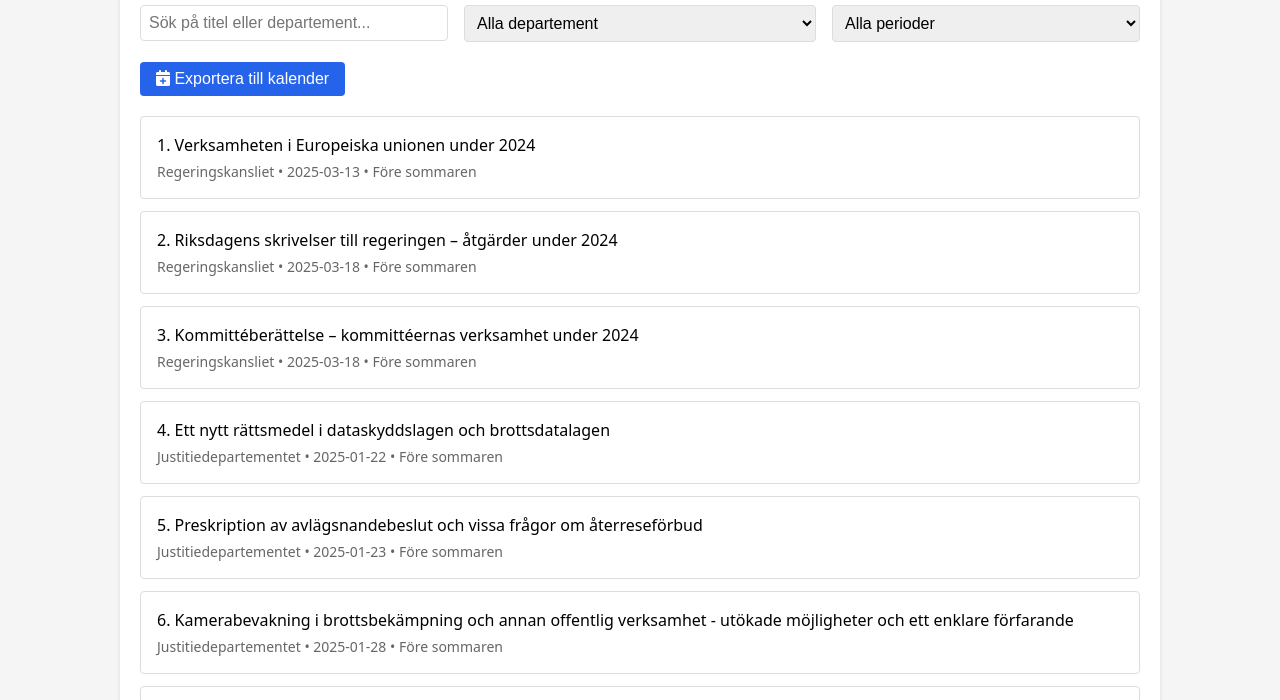
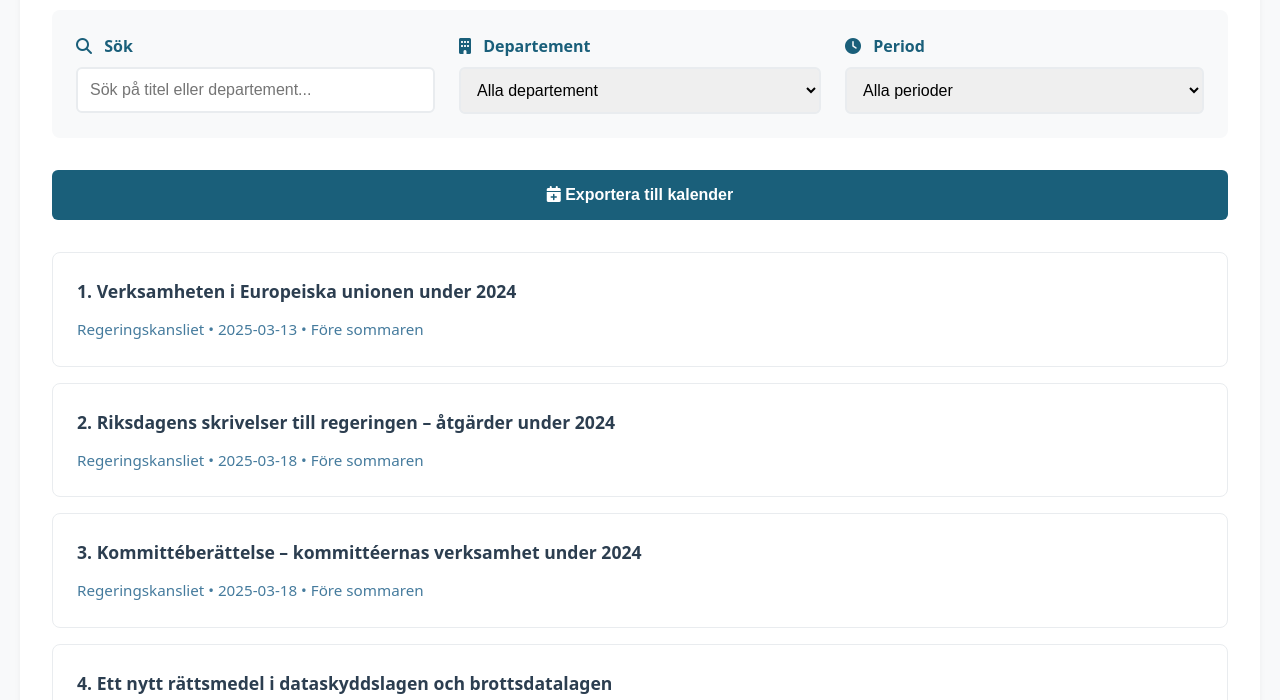
Before and after one commit to josaatt/tritagonistse, a plain HTML site: page index.html in a window 1280 px wide. Shown: the part 172-872 px from the top of the page. Drawn offline with Linux system fonts and the light colour scheme.

Commit message:
Update style.css

```diff
--- a/style.css
+++ b/style.css
@@ -1,28 +1,55 @@
+:root {
+    --primary-color: #1a5f7a;
+    --secondary-color: #457b9d;
+    --background-color: #f8f9fa;
+    --card-background: #ffffff;
+    --text-color: #2c3e50;
+    --border-color: #e9ecef;
+    --hover-color: #f1f5f9;
+    --date-color: #0f766e;
+}
+
 body {
     font-family: system-ui, -apple-system, sans-serif;
-    line-height: 1.5;
+    line-height: 1.6;
     margin: 0;
     padding: 20px;
-    background: #f5f5f5;
+    background: var(--background-color);
+    color: var(--text-color);
 }
 
 .container {
-    max-width: 1000px;
+    max-width: 1200px;
     margin: 0 auto;
-    background: white;
-    padding: 20px;
-    border-radius: 8px;
-    box-shadow: 0 2px 4px rgba(0,0,0,0.1);
+    background: var(--card-background);
+    padding: 2rem;
+    border-radius: 12px;
+    box-shadow: 0 4px 6px rgba(0, 0, 0, 0.05);
+}
+
+header {
+    margin-bottom: 2rem;
+    text-align: center;
 }
 
 h1 {
-    margin-top: 0;
+    color: var(--primary-color);
+    margin: 0;
+    font-size: 2.5rem;
+}
+
+.subtitle {
+    color: var(--secondary-color);
+    margin-top: 0.5rem;
 }
 
 .filters {
     display: grid;
-    gap: 16px;
-    margin-bottom: 20px;
+    gap: 1.5rem;
+    margin-bottom: 2rem;
+    background: var(--background-color);
+    padding: 1.5rem;
+    border-radius: 8px;
 }
 
 @media (min-width: 768px) {
@@ -34,54 +61,109 @@ h1 {
 .filter-item {
     display: flex;
     flex-direction: column;
+    gap: 0.5rem;
 }
 
 label {
-    margin-bottom: 4px;
+    font-weight: 600;
+    color: var(--primary-color);
+}
+
+label i {
+    margin-right: 0.5rem;
+}
+
+input, select {
+    padding: 0.75rem;
+    border: 2px solid var(--border-color);
+    border-radius: 6px;
+    font-size: 1rem;
+    transition: border-color 0.2s;
+}
+
+input:focus, select:focus {
+    outline: none;
+    border-color: var(--secondary-color);
+}
+
+.export-btn {
+    background: var(--primary-color);
+    color: white;
+    border: none;
+    padding: 1rem 2rem;
+    border-radius: 6px;
+    cursor: pointer;
+    font-size: 1rem;
+    font-weight: 600;
+    margin-bottom: 2rem;
+    transition: background-color 0.2s;
+    width: 100%;
+}
+
+.export-btn:hover {
+    background: var(--secondary-color);
+}
+
+.proposition {
+    border: 1px solid var(--border-color);
+    padding: 1.5rem;
+    border-radius: 8px;
+    margin-bottom: 1rem;
+    transition: transform 0.2s, box-shadow 0.2s;
+    background: var(--card-background);
+}
+
+.proposition:hover {
+    transform: translateY(-2px);
+    box-shadow: 0 4px 12px rgba(0, 0, 0, 0.05);
+}
+
+.proposition-title {
+    font-size: 1.1rem;
+    font-weight: 600;
+    color: var(--text-color);
+    margin-bottom: 0.75rem;
+}
+
+.proposition-meta {
+    display: flex;
+    gap: 1rem;
+    flex-wrap: wrap;
+    color: var(--secondary-color);
+    font-size: 0.95rem;
+}
+
+.meta-item {
+    display: flex;
+    align-items: center;
+    gap: 0.5rem;
+}
+
+.date-badge {
+    background-color: var(--date-color);
+    color: white;
+    padding: 0.25rem 0.75rem;
+    border-radius: 4px;
     font-weight: 500;
 }
 
-input, select {
-    padding: 8px;
-    border: 1px solid #ddd;
-    border-radius: 4px;
-    font-size: 16px;
+.count {
+    margin-top: 2rem;
+    color: var(--secondary-color);
+    text-align: center;
+    font-weight: 500;
 }
 
-.export-btn {
-    background: #2563eb;
-    color: white;
-    border: none;
-    padding: 8px 16px;
-    border-radius: 4px;
-    cursor: pointer;
-    font-size: 16px;
-    margin-bottom: 20px;
+@media (max-width: 768px) {
+    .container {
+        padding: 1rem;
     }
 
-.export-btn:hover {
-    background: #1d4ed8;
+    h1 {
+        font-size: 2rem;
     }
 
     .proposition {
-    border: 1px solid #ddd;
-    padding: 16px;
-    border-radius: 4px;
-    margin-bottom: 12px;
+        padding: 1rem;
     }
-
-.proposition-title {
-    font-weight: 500;
-    margin-bottom: 4px;
 }
-
-.proposition-meta {
-    color: #666;
-    font-size: 14px;
-}
-
-.count {
-    margin-top: 20px;
-    color: #666;
-    font-size: 14px;
-}
```
Lines whose indentation alone changed are shown as unchanged.
